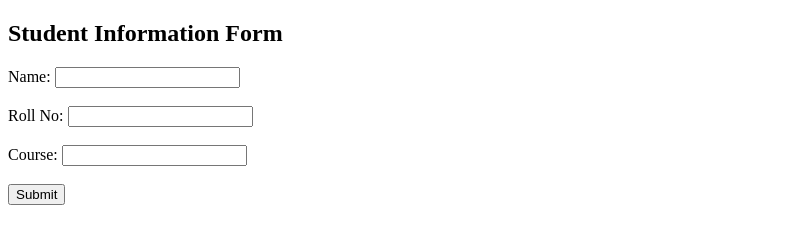
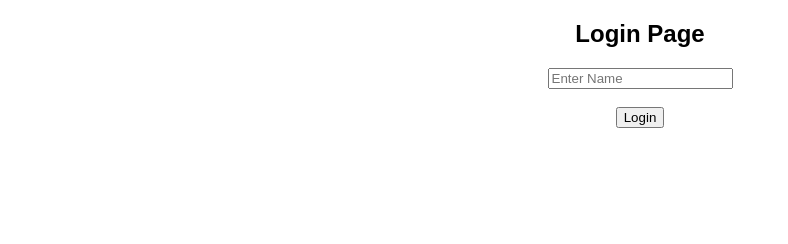
Before and after one commit to Shashi134/JavaPractical, a plain HTML site: page index.html in a window 1280 px wide. Shown: the whole page, without its empty margins (0-788 px from the left). Drawn offline with Linux system fonts and the light colour scheme.

Commit message:
next add

```diff
--- a/index.html
+++ b/index.html
@@ -1,23 +1,16 @@
 <!DOCTYPE html>
 <html>
 <head>
-    <title>Student Form</title>
+    <title>Login Page</title>
 </head>
-<body>
+<body style="text-align:center; font-family: Arial;">
 
-<h2>Student Information Form</h2>
+    <h2>Login Page</h2>
 
-<form action="StudentServlet" method="post">
-
-    Name: <input type="text" name="name"><br><br>
-
-    Roll No: <input type="text" name="roll"><br><br>
-
-    Course: <input type="text" name="course"><br><br>
-
-    <input type="submit" value="Submit">
-
-</form>
+    <form action="LoginServlet" method="post">
+        <input type="text" name="username" placeholder="Enter Name" required><br><br>
+        <input type="submit" value="Login">
+    </form>
 
 </body>
 </html>
```
